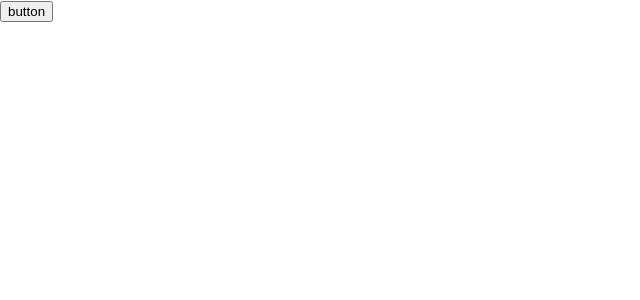
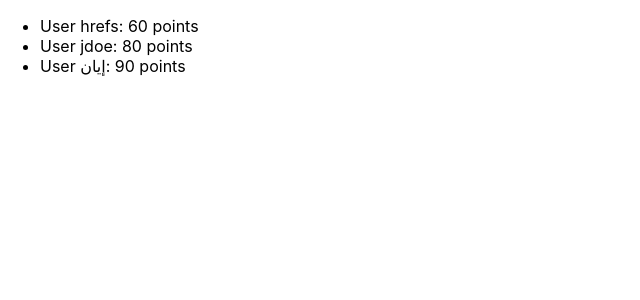
Before and after one commit to lunathebright/react-practice, a React (Create React App) app: page / in a window 1280 px wide. Shown: the top 300 px of the page, without its empty margins (0-640 px from the left). Built offline with nearby package versions, Linux system fonts and the light colour scheme.

Commit message:
html: bdi

```diff
--- a/src/App.js
+++ b/src/App.js
@@ -4,20 +4,29 @@
 // import Memo from "./studies/Memo";
 // import Reducer from "./studies/Reducer";
 // import Reducer2 from "./studies/Reducer2";
-
-import { useState } from "react";
-
 // import Post from "./studies/hoc/Post";
 
 function App() {
   // const [isCountPage, setIsCountPage] = useState(true);
-  const [isDialogOn, setIsDialogOn] = useState(false);
+  // const [isDialogOn, setIsDialogOn] = useState(false);
+
   return (
     <div className="App">
-      <button onClick={() => setIsDialogOn((prev) => !prev)}>button</button>
+      <ul>
+        <li>
+          User <bdi>hrefs</bdi>: 60 points
+        </li>
+        <li>
+          User <bdi>jdoe</bdi>: 80 points
+        </li>
+        <li>
+          User <bdi>إيان</bdi>: 90 points
+        </li>
+      </ul>
+      {/* <button onClick={() => setIsDialogOn((prev) => !prev)}>button</button>
       <dialog open={isDialogOn} style={{ border: "1px solid red" }}>
         a
-      </dialog>
+      </dialog> */}
       {/* <Post /> */}
       {/* {isCountPage ? <LifCycle /> : <div>component unmounted</div>} */}
       {/* <Memo /> */}
```
